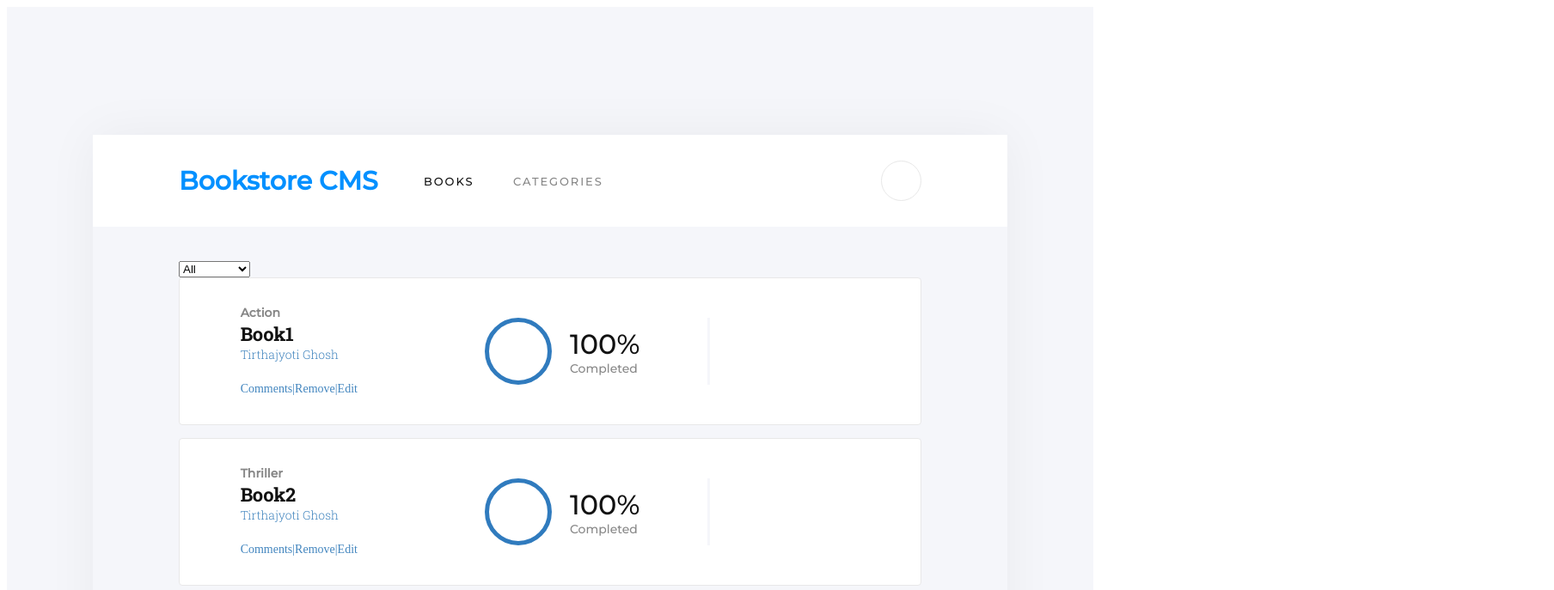
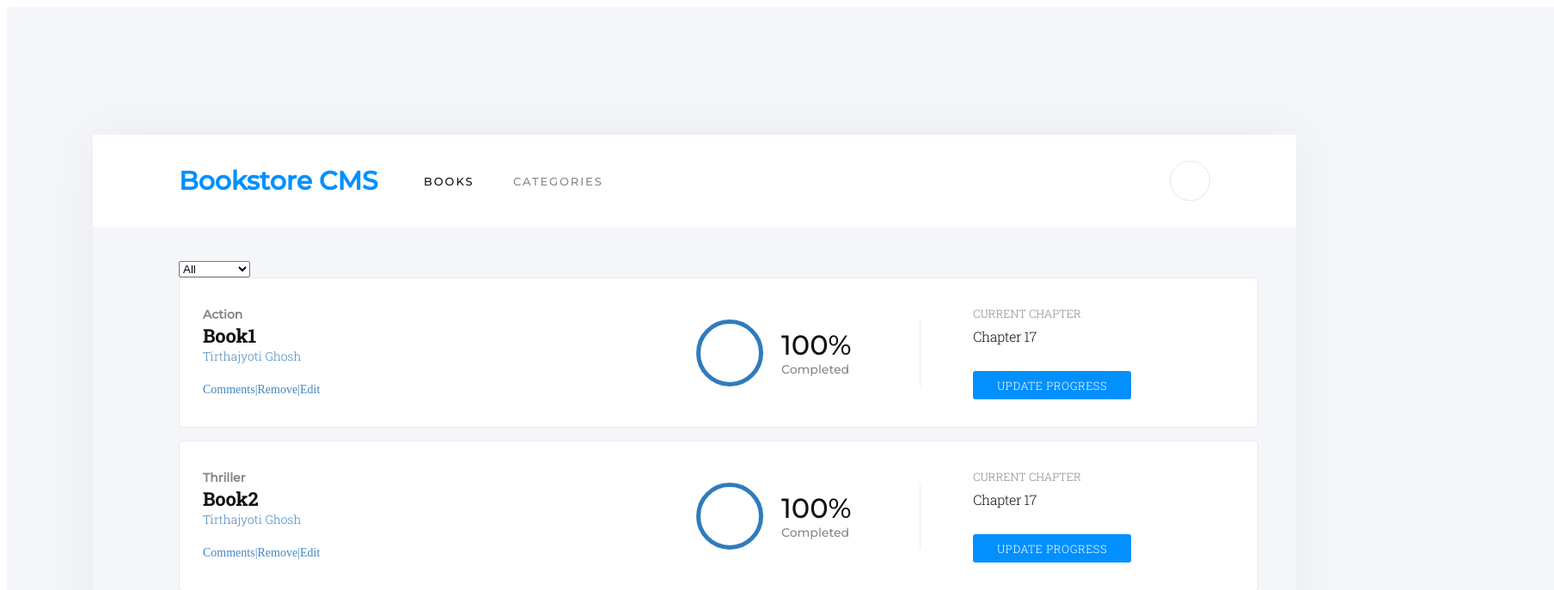
Before and after one commit to kubilaycaglayan/bookstore, a React (Create React App) app: page / in a window 1280 px wide. Shown: the top 687 px of the page at 86% size, 1808 px wide, since content can reach past the window. Built offline with nearby package versions, Linux system fonts and the light colour scheme.

Commit message:
Add style Chapter

```diff
--- a/src/components/Book.js
+++ b/src/components/Book.js
@@ -3,7 +3,7 @@
 import PropTypes from 'prop-types';
 
 const Book = ({ book, handleRemoveBook }) => {
-  const { id, title, category } = book;
+  const { title, category } = book;
 
   return (
     <div className="Book-Panel">
@@ -32,11 +32,16 @@
           <div className="Completed">Completed</div>
         </div>
       </div>
-      <div className="divider">
-
-      </div>
       <div className="chapter">
-
+        <div className="Current-Chapter">
+          CURRENT CHAPTER
+        </div>
+        <div className="Current-Lesson">
+          Chapter 17
+        </div>
+        <div className="Rectangle-2">
+          UPDATE PROGRESS
+        </div>
       </div>
 
     </div>
--- a/src/styles/style.sass
+++ b/src/styles/style.sass
@@ -43,9 +43,11 @@
 
 body
   #root
+    width: 1600px
     padding: 149px 100px
     background-color: $pale-grey
     .panel-bg
+      width: 1400px
       border-radius: 4px
       box-shadow: 0 0 60px 0 rgba(0, 0, 0, 0.05)
       background-color: $white
@@ -78,7 +80,8 @@
         background-color: $pale-grey
         padding: 40px 100px
         .Book-Panel
-          @include flex-it($justify-content: space-around, $align-items: center)
+          @include flex-it($justify-content: space-between, $align-items: center)
+          width: 1200px
           margin-bottom: 15px
           padding: 32px 27px
           border-radius: 4px
@@ -129,6 +132,8 @@
           .completion
             border-right: $pale-grey 3px solid
             padding-right: 80px
+            margin-left: auto
+            margin-right: 60px
             @include flex-it($justify-content: space-around, $align-items: center)
             .Oval-2
               width: 68px
@@ -151,5 +156,36 @@
               font-size: 14px
               @include normalize()
               color: $black-three
-          .divider
           .chapter
+            margin-right: 120px
+            .Current-Chapter
+              width: 126px
+              height: 18px
+              opacity: 0.5
+              font-family: 'Roboto Slab'
+              font-size: 13px
+              font-weight: 300
+              color: $black-three
+              margin-bottom: 7px
+            .Current-Lesson
+              margin-bottom: 30px
+              width: 75px
+              height: 21px
+              font-family: 'Roboto Slab'
+              font-size: 16px
+              font-weight: 300
+              letter-spacing: -0.4px
+              color: $black-three
+            .Rectangle-2
+              @include flex-it($justify-content: center, $align-items: center)
+              flex-direction: column
+              width: 184px
+              height: 33px
+              border-radius: 3px
+              background-color: $azure
+              font-family: 'Roboto Slab'
+              font-size: 13px
+              font-weight: 300
+              letter-spacing: 0.5px
+              text-align: center
+              color: #ffffff
```
